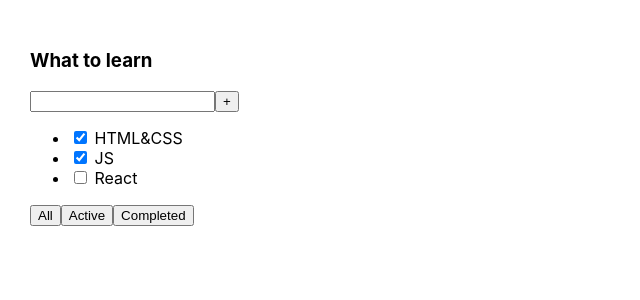
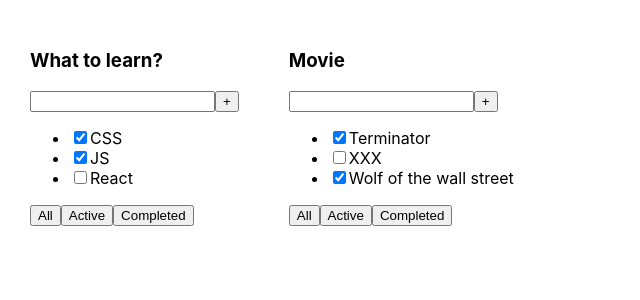
Before and after one commit to Alpadalica/TodoList, a React (Create React App) app: page / in a window 1280 px wide. Shown: the top 300 px of the page, without its empty margins (0-640 px from the left). Built offline with nearby package versions, Linux system fonts and the light colour scheme.

Commit message:
add components and props

```diff
--- a/src/App.tsx
+++ b/src/App.tsx
@@ -1,26 +1,23 @@
 import React from 'react';
 import './App.css';
+import {TodoList} from "./TodoList";
 
 function App() {
+    let tasks1 = [
+        {id: 1, title: 'CSS', isDone: true},
+        {id: 2, title: 'JS', isDone: true},
+        {id: 3, title: 'React', isDone: false},
+    ]
+    let tasks2 = [
+        {id: 1, title: 'Terminator', isDone: true},
+        {id: 2, title: 'XXX', isDone: false},
+        {id: 3, title: 'Wolf of the wall street', isDone: true},
+    ]
+
     return (
         <div className="App">
-            <div>
-                <h3>What to learn</h3>
-                <div>
-                    <input/>
-                    <button>+</button>
-                </div>
-                <ul>
-                    <li><input type="checkbox" checked={true}/> <span>HTML&CSS</span></li>
-                    <li><input type="checkbox" checked={true}/> <span>JS</span></li>
-                    <li><input type="checkbox" checked={false}/> <span>React</span></li>
-                </ul>
-                <div>
-                    <button>All</button>
-                    <button>Active</button>
-                    <button>Completed</button>
-                </div>
-            </div>
+            <TodoList title='What to learn?' tasks={tasks1}/>
+            <TodoList title='Movie' tasks={tasks2}/>
         </div>
     );
 }
--- /dev/null
+++ b/src/TodoList.tsx
@@ -0,0 +1,35 @@
+import React from "react";
+
+type TaskType = {
+    id: number
+    title: string
+    isDone: boolean
+}
+
+type PropsType = {
+    title: string
+    tasks: Array<TaskType>
+}
+
+
+export function TodoList(props: PropsType) {
+    return (
+        <div>
+            <h3>{props.title}</h3>
+            <div>
+                <input/>
+                <button>+</button>
+            </div>
+            <ul>
+                <li><input type="checkbox" checked={props.tasks [0].isDone}/><span>{props.tasks[0].title}</span></li>
+                <li><input type="checkbox" checked={props.tasks [1].isDone}/><span>{props.tasks[1].title}</span></li>
+                <li><input type="checkbox" checked={props.tasks [2].isDone}/><span>{props.tasks[2].title}</span></li>
+            </ul>
+            <div>
+                <button>All</button>
+                <button>Active</button>
+                <button>Completed</button>
+            </div>
+        </div>
+    )
+}
```
